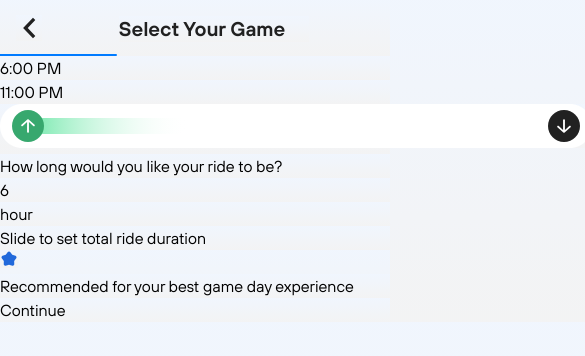
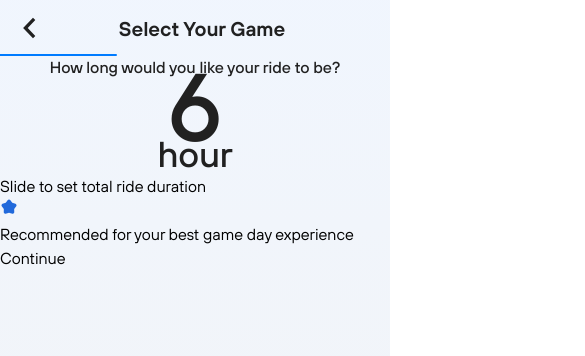
Before and after one commit to safiulbari/Front-End-Assessment, a plain HTML site: page index.html in a window 390 px wide. Shown: the whole page, 585 px wide, since content can reach past the window. Drawn offline with Linux system fonts and the light colour scheme.

Commit message:
some minor fix

```diff
--- a/css/abstracts/_variables.scss
+++ b/css/abstracts/_variables.scss
@@ -81,16 +81,24 @@ $display-medium-small-size: 36px;
 $display-medium-small-line-height: 40px;
 $display-medium-small-tracking: -0.1px;
 
+// font size
 $title-demibold-large-size: 20px;
+$body-medium-medium-size: 16px;
 
 // tracking
 $title-demibold-large-tracking: -0.1px;
+$body-medium-medium-tracking: 0;
+$display-medium-large-tracking: -0.1px;
 
 // Line height
+$body-medium-medium-line-height: 22px;
 $title-medium-medium-line-height: 24px;
 $title-demibold-large-line-height: 26px;
+$display-medium-large-line-height: 56px;
 
 // Typography -- start and end time under ride duration
 $headline-medium-medium-size: 24px;
 $headline-medium-medium-line-height: 32px;
 $headline-medium-medium-tracking: -0.2px;
+
+//
--- a/css/mobile.scss
+++ b/css/mobile.scss
@@ -1,29 +1,30 @@
 // imports variables and mixins
 @import "abstracts/_variables";
-@import "abstracts/mixins";
+@import "abstracts/_mixins";
 
 // set default utilites
 @import "base/_reset";
 
+* {
+  font-family: $font-family-base;
+  font-size: $font-size-base;
+  line-height: 1.5;
+}
+
 // responsive quieres
-
 @media (max-width: 767px) {
   .game-selector__modal__desktop-stepper {
     display: none;
   }
-}
 
-*,
-body {
-  font-family: $font-family-base;
-  font-size: $font-size-base;
-  line-height: 1.5;
-  @include background-gradient;
+  .game-selector__panel__time-preview {
+    display: none;
+  }
 }
 
 .game-selector {
   @include background-gradient;
-  background: white;
+  height: 100vh;
 }
 
 .game-selector__modal {
@@ -59,3 +60,32 @@ body {
     }
   }
 }
+.game-selector__panel__duration-setter__content {
+  &__question {
+    color: $text-primary;
+    text-align: center;
+    font-size: $body-medium-medium-size;
+    font-style: normal;
+    font-weight: 500;
+    line-height: $body-medium-medium-line-height;
+    letter-spacing: $body-medium-medium-tracking;
+  }
+  &__hours {
+    color: $text-primary;
+    text-align: center;
+    font-size: 96px;
+    font-style: normal;
+    font-weight: 500;
+    line-height: $display-medium-large-line-height;
+    letter-spacing: $display-medium-small-tracking;
+  }
+  &__unit {
+    color: $text-primary;
+    text-align: center;
+    font-size: $display-medium-small-size;
+    font-style: normal;
+    font-weight: 500;
+    line-height: $display-medium-small-line-height;
+    letter-spacing: $display-medium-small-tracking;
+  }
+}
```
Also changed, not shown: css/mobile.css, 2 other files.
